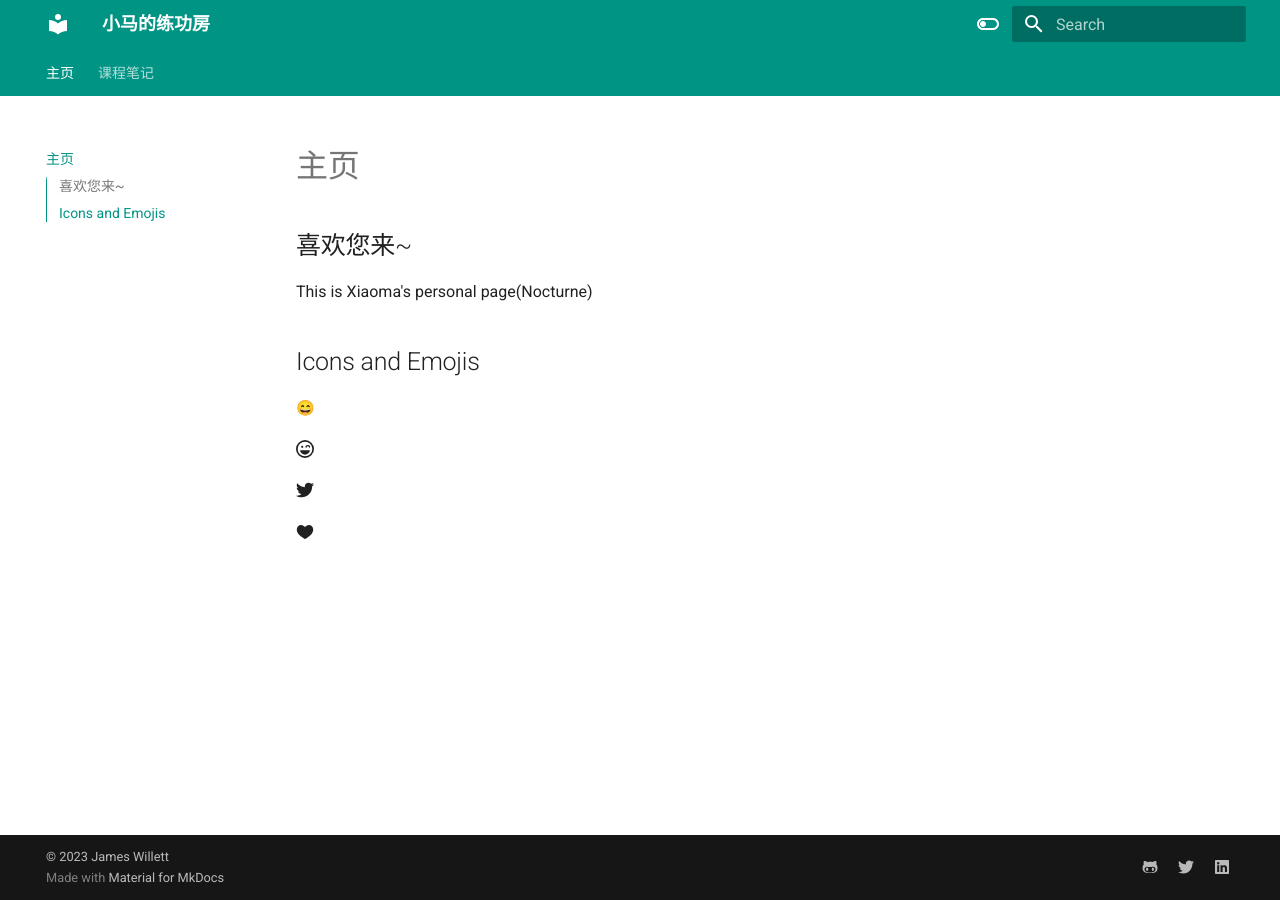
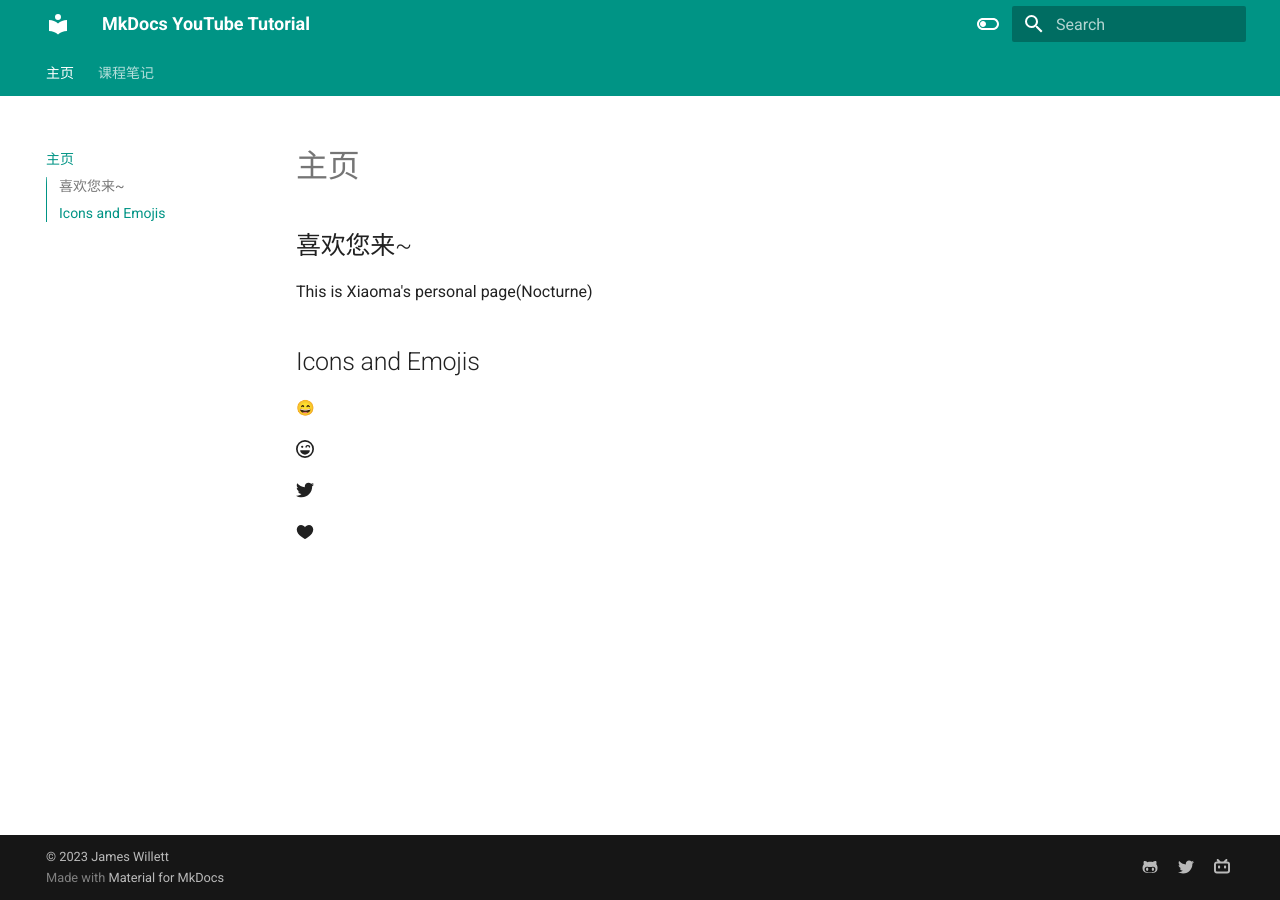
Before and after one commit to Nocturne228/Nocturne228.github.io, an MkDocs documentation site: the page built from docs/index.md, in a window 1280 px wide. Built offline with MkDocs 1.6.1 and Material for MkDocs 9.7.7, drawn with Linux system fonts in a browser that asks for light colours; emoji names are drawn with the system emoji font; some of the changed lines change nothing that is shown.

Commit message:
Icons and Social accounts
Change some icons and social accounts to Xiaoma

```diff
--- a/mkdocs.yml
+++ b/mkdocs.yml
@@ -1,4 +1,4 @@
-site_name: 小马的练功房
+site_name: MkDocs YouTube Tutorial
 theme:
   name: material
   features:
@@ -29,11 +29,11 @@
 extra:
   social:
     - icon: fontawesome/brands/github-alt
-      link: https://github.com/james-willett
+      link: https://github.com/Nocturne228
     - icon: fontawesome/brands/twitter
-      link: https://twitter.com/TheJamesWillett
-    - icon: fontawesome/brands/linkedin
-      link: https://www.linkedin.com/in/willettjames/
+      link: https://twitter.com/mabaogu84503745
+    - icon: fontawesome/brands/bilibili
+      link: https://space.bilibili.com/108460783?spm_id_from=333.1007.0.0
 
 markdown_extensions:
   - pymdownx.highlight:
@@ -53,4 +53,4 @@
       emoji_generator: !!python/name:materialx.emoji.to_svg
 
 copyright: |
-  &copy; 2023 <a href="https://github.com/james-willett"  target="_blank" rel="noopener">James Willett</a>
+  &copy; 2023 <a href="https://github.com/Nocturne228"  target="_blank" rel="noopener">James Willett</a>
```
